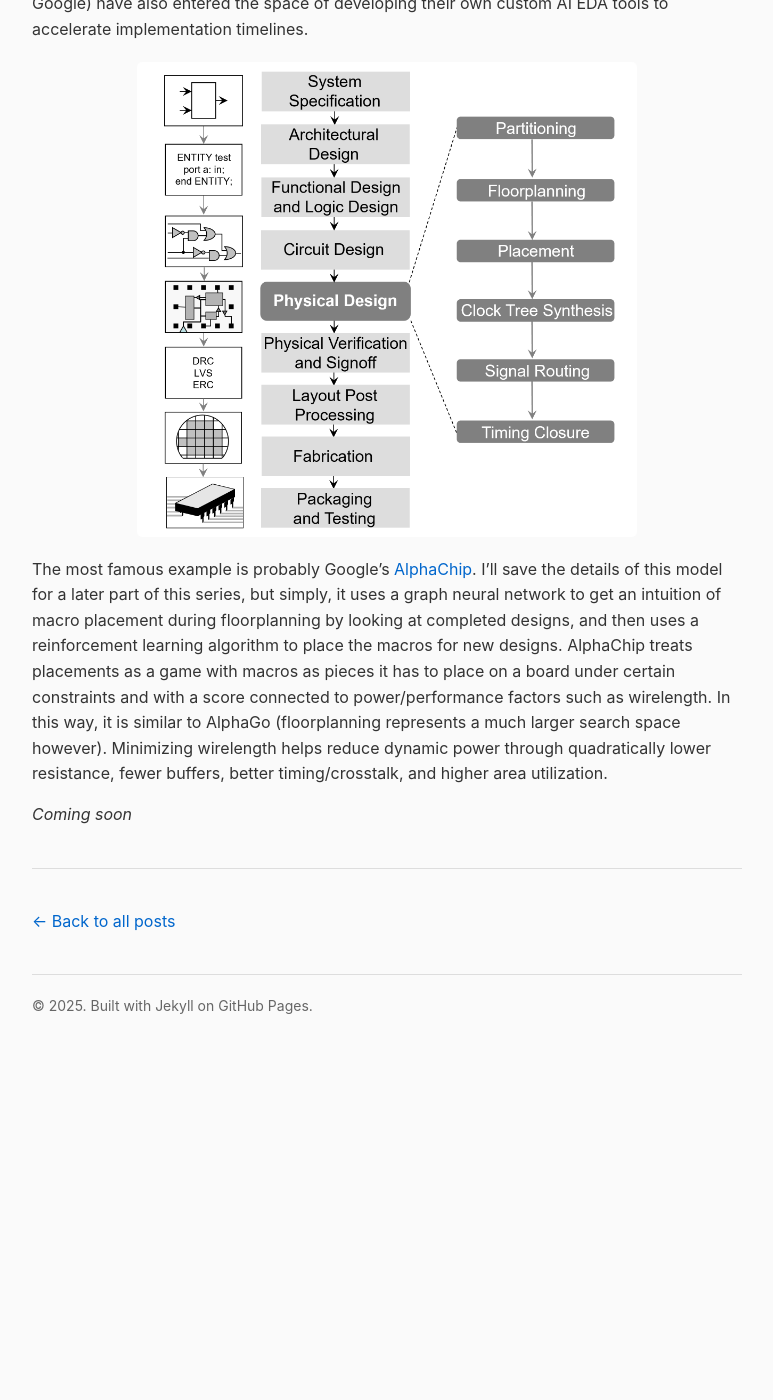
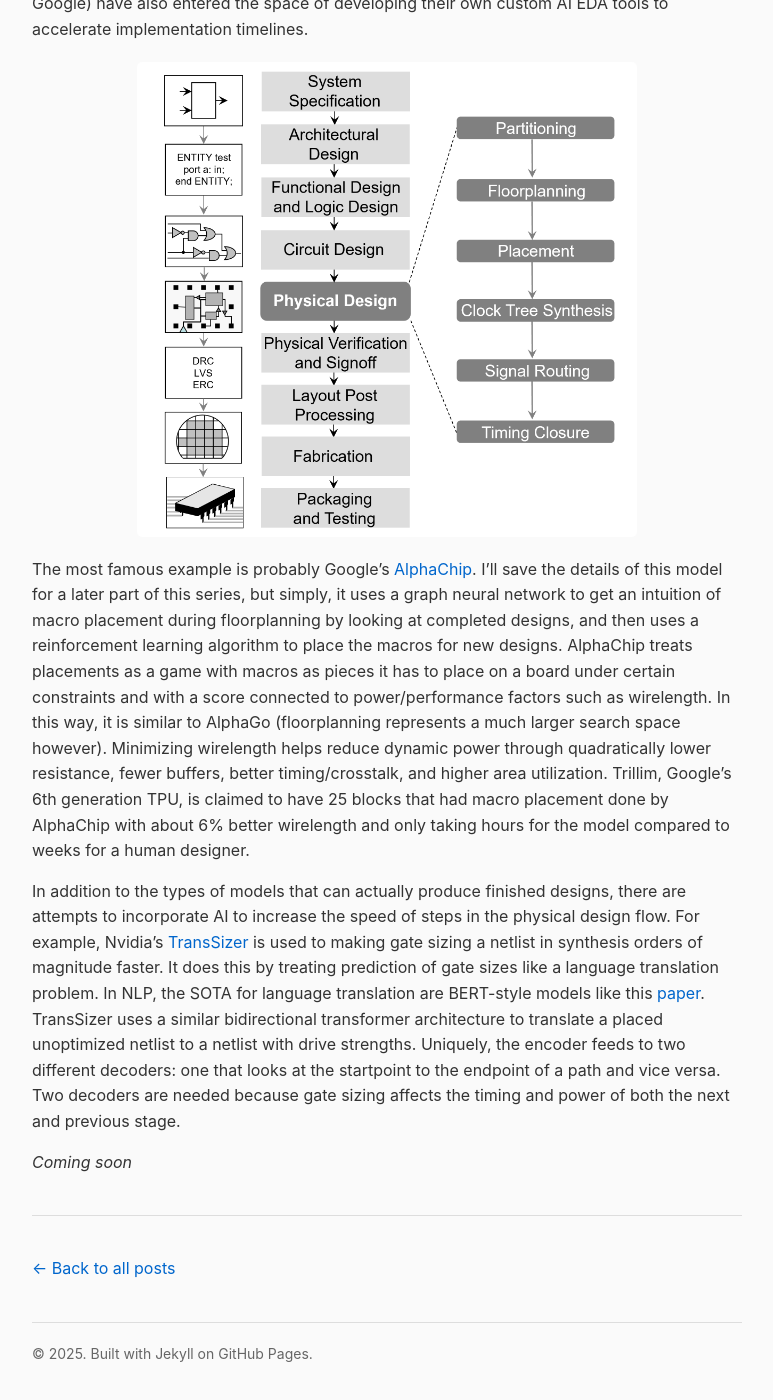
Before and after one commit to roshanwariar/roshanwariar.github.io, a Jekyll site: the page built from _posts/2026-2-26-pdai1.md, in a window 1280 px wide and 1400 px high, scrolled down 1098 px. Shown: the whole window, without its empty margins (253-1026 px from the left). Built offline with Jekyll 4.4.1, drawn with Linux system fonts in a browser that asks for light colours; before the commit the page ends 2150 px from its top, so only the background shows below that.

Commit message:
Update 2026-2-26-pdai1.md

```diff
--- a/_posts/2026-2-26-pdai1.md
+++ b/_posts/2026-2-26-pdai1.md
@@ -13,7 +13,8 @@ It is only natural then that these vendors would try and incorporate AI in their
 
 ![Design Flow](/assets/images/PhysicalDesign.png)
 
-The most famous example is probably Google’s [AlphaChip](https://deepmind.google/blog/how-alphachip-transformed-computer-chip-design/). I’ll save the details of this model for a later part of this series, but simply, it uses a graph neural network to get an intuition of macro placement during floorplanning by looking at completed designs, and then uses a reinforcement learning algorithm to place the macros for new designs. AlphaChip treats placements as a game with macros as pieces it has to place on a board under certain constraints and with a score connected to power/performance factors such as wirelength. In this way, it is similar to AlphaGo (floorplanning represents a much larger search space however). Minimizing wirelength helps reduce dynamic power through quadratically lower resistance, fewer buffers, better timing/crosstalk, and higher area utilization.<br>
+The most famous example is probably Google’s [AlphaChip](https://deepmind.google/blog/how-alphachip-transformed-computer-chip-design/). I’ll save the details of this model for a later part of this series, but simply, it uses a graph neural network to get an intuition of macro placement during floorplanning by looking at completed designs, and then uses a reinforcement learning algorithm to place the macros for new designs. AlphaChip treats placements as a game with macros as pieces it has to place on a board under certain constraints and with a score connected to power/performance factors such as wirelength. In this way, it is similar to AlphaGo (floorplanning represents a much larger search space however). Minimizing wirelength helps reduce dynamic power through quadratically lower resistance, fewer buffers, better timing/crosstalk, and higher area utilization. Trillim, Google's 6th generation TPU, is claimed to have 25 blocks that had macro placement done by AlphaChip with about 6% better wirelength and only taking hours for the model compared to weeks for a human designer.<br>
 
+In addition to the types of models that can actually produce finished designs, there are attempts to incorporate AI to increase the speed of steps in the physical design flow. For example, Nvidia’s [TransSizer](https://research.nvidia.com/publication/2022-10_transsizer-novel-transformer-based-fast-gate-sizer) is used to making gate sizing a netlist in synthesis orders of magnitude faster. It does this by treating prediction of gate sizes like a language translation problem. In NLP, the SOTA for language translation are BERT-style models like this [paper](https://arxiv.org/pdf/1810.04805). TransSizer uses a similar bidirectional transformer architecture to translate a placed unoptimized netlist to a netlist with drive strengths. Uniquely, the encoder feeds to two different decoders: one that looks at the startpoint to the endpoint of a path and vice versa. Two decoders are needed because gate sizing affects the timing and power of both the next and previous stage.<br>
 
 _Coming soon_
```
